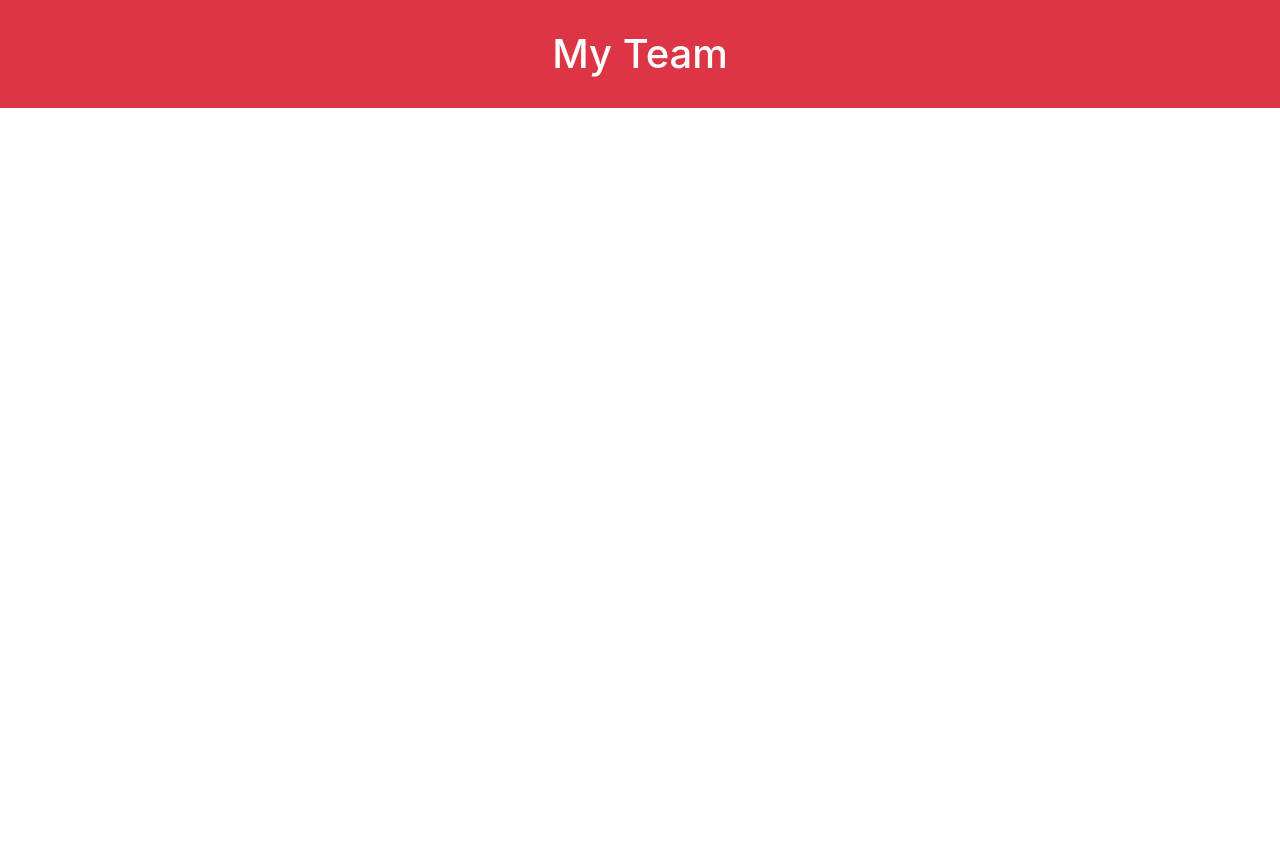
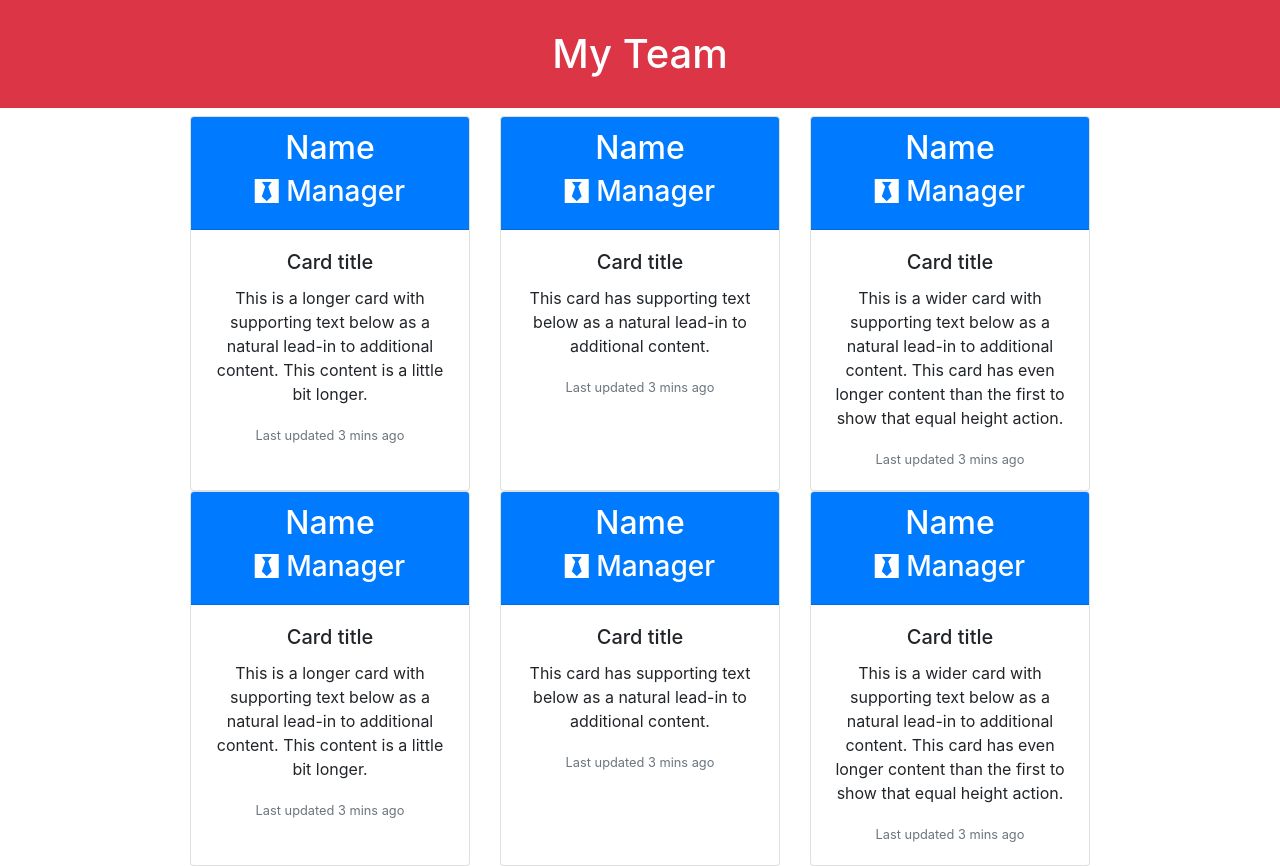
Before and after one commit to Ericcwong/Template-Engine, a website: page templates/main.html in a window 1280 px wide. Before the commit the page ends 800 px from the top, so only its background shows below. Drawn offline with nearby package versions, Linux system fonts and the light colour scheme.

Commit message:
Small changes to the app.js Added a console.log when new classes has been added added generatehtml to create the html

```diff
--- a/templates/main.html
+++ b/templates/main.html
@@ -8,11 +8,25 @@
 
     <!-- Bootstrap CSS -->
     <link rel="stylesheet" href="https://stackpath.bootstrapcdn.com/bootstrap/4.3.1/css/bootstrap.min.css" integrity="sha384-ggOyR0iXCbMQv3Xipma34MD+dH/1fQ784/j6cY/iJTQUOhcWr7x9JvoRxT2MZw1T" crossorigin="anonymous">
+    <link rel="stylesheet" href="https://cdnjs.cloudflare.com/ajax/libs/font-awesome/4.7.0/css/font-awesome.min.css">
     <style>
         h1{
             text-align: center;
             color: white;
             padding: 30px;
+        }
+        body{
+          margin: 0;
+          padding: 0;
+          text-align: center;
+        }
+        .container-fluid{
+          margin: 0 auto;
+          width: 900px;
+          max-width: 100%;
+        }
+        .card{
+          width: 18rem;
         }
     </style>
   </head>
@@ -20,12 +34,84 @@
       <header>
         <h1 class="bg-danger">My Team</h1>
       </header>
-      <main>
+
           <div class="container-fluid">
-
+            <div class="row">
+              <div class="card-deck">
+                <div class="card">
+                  <div class="card-header bg-primary">
+                    <h2 class="text-white">Name</h2>
+                    <h3 class="text-white"><i class="fa fa-black-tie"></i> Manager</h3>
+                </div>
+                  <div class="card-body">
+                    <h5 class="card-title">Card title</h5>
+                    <p class="card-text">This is a longer card with supporting text below as a natural lead-in to additional content. This content is a little bit longer.</p>
+                    <p class="card-text"><small class="text-muted">Last updated 3 mins ago</small></p>
+                  </div>
+                </div>
+                <div class="card">
+                  <div class="card-header bg-primary">
+                    <h2 class="text-white">Name</h2>
+                    <h3 class="text-white"><i class="fa fa-black-tie"></i> Manager</h3>
+                </div>
+                  <div class="card-body">
+                    <h5 class="card-title">Card title</h5>
+                    <p class="card-text">This card has supporting text below as a natural lead-in to additional content.</p>
+                    <p class="card-text"><small class="text-muted">Last updated 3 mins ago</small></p>
+                  </div>
+                </div>
+                <div class="card">
+                  <div class="card-header bg-primary">
+                    <h2 class="text-white">Name</h2>
+                    <h3 class="text-white"><i class="fa fa-black-tie"></i> Manager</h3>
+                </div>
+                  <div class="card-body">
+                    <h5 class="card-title">Card title</h5>
+                    <p class="card-text">This is a wider card with supporting text below as a natural lead-in to additional content. This card has even longer content than the first to show that equal height action.</p>
+                    <p class="card-text"><small class="text-muted">Last updated 3 mins ago</small></p>
+                  </div>
+                </div>
+              </div>
+            </div>
+            <div class="row">
+              <div class="card-deck">
+                <div class="card">
+                  <div class="card-header bg-primary">
+                    <h2 class="text-white">Name</h2>
+                    <h3 class="text-white"><i class="fa fa-black-tie"></i> Manager</h3>
+                </div>
+                  <div class="card-body">
+                    <h5 class="card-title">Card title</h5>
+                    <p class="card-text">This is a longer card with supporting text below as a natural lead-in to additional content. This content is a little bit longer.</p>
+                    <p class="card-text"><small class="text-muted">Last updated 3 mins ago</small></p>
+                  </div>
+                </div>
+                <div class="card">
+                  <div class="card-header bg-primary">
+                    <h2 class="text-white">Name</h2>
+                    <h3 class="text-white"><i class="fa fa-black-tie"></i> Manager</h3>
+                </div>
+                  <div class="card-body">
+                    <h5 class="card-title">Card title</h5>
+                    <p class="card-text">This card has supporting text below as a natural lead-in to additional content.</p>
+                    <p class="card-text"><small class="text-muted">Last updated 3 mins ago</small></p>
+                  </div>
+                </div>
+                <div class="card">
+                  <div class="card-header bg-primary">
+                    <h2 class="text-white">Name</h2>
+                    <h3 class="text-white"><i class="fa fa-black-tie"></i> Manager</h3>
+                </div>
+                  <div class="card-body">
+                    <h5 class="card-title">Card title</h5>
+                    <p class="card-text">This is a wider card with supporting text below as a natural lead-in to additional content. This card has even longer content than the first to show that equal height action.</p>
+                    <p class="card-text"><small class="text-muted">Last updated 3 mins ago</small></p>
+                  </div>
+                </div>
+              </div>
+            </div>
           </div>
 
-      </main>
 
     <!-- Optional JavaScript -->
     <!-- jQuery first, then Popper.js, then Bootstrap JS -->
```
Also changed, not shown: app.js (+4 -3 lines), templates/engineer.html (+23 -0 lines), templates/generateHTML.js (added, +56 -0 lines).
